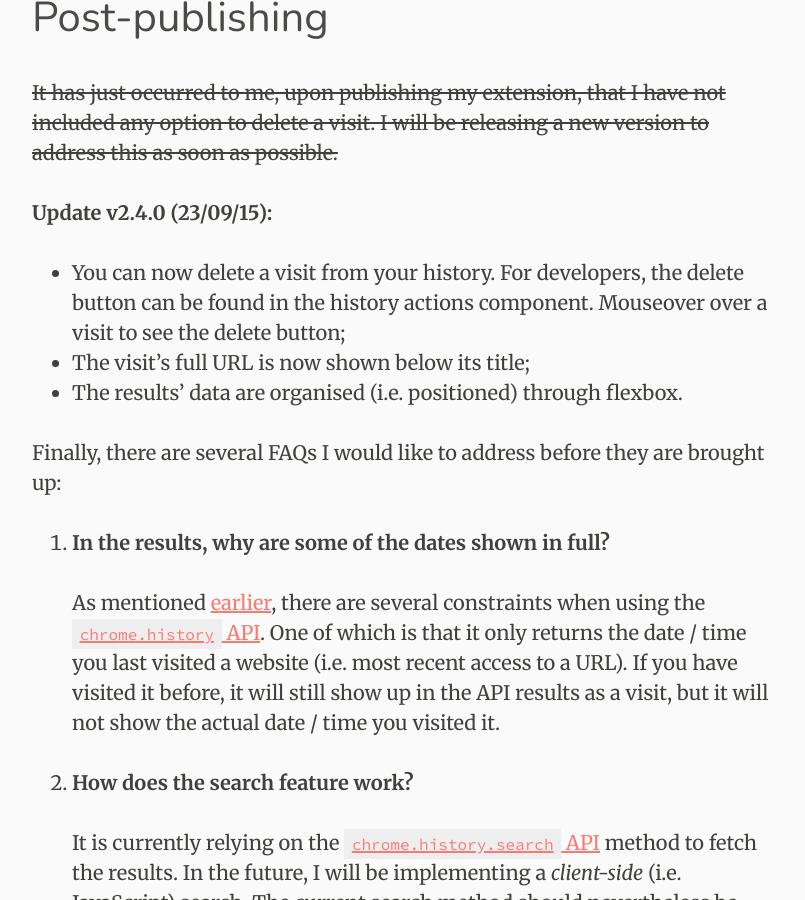
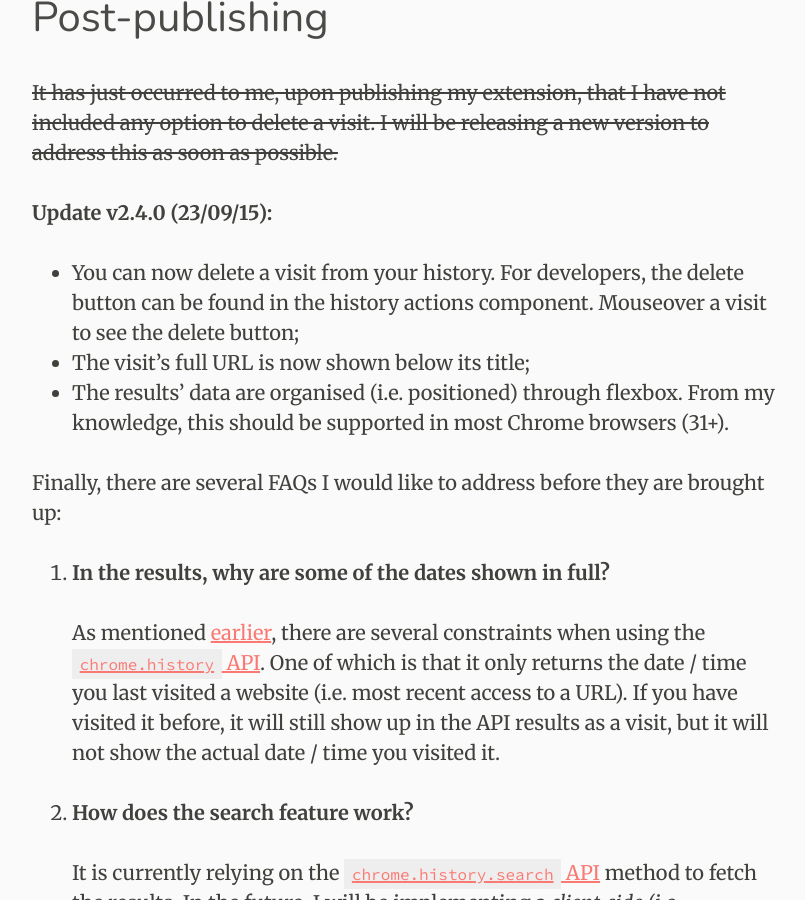
Before and after one commit to MrSaints/www-jekyll.fyianlai.com, a Jekyll site: the page built from _posts/2015-09-21-introducing-historyx-for-chrome.md, in a window 1280 px wide and 900 px high, scrolled down 7600 px. Shown: the whole window, without its empty margins (233-1038 px from the left). Built offline with Jekyll 4.4.1, drawn with Linux system fonts in a browser that asks for light colours; nearby versions of some CDN libraries; comment, search, counter and statistics services are not loaded; some of the changed text lies outside the part shown.

Commit message:
Corrections

```diff
--- a/_posts/2015-09-21-introducing-historyx-for-chrome.md
+++ b/_posts/2015-09-21-introducing-historyx-for-chrome.md
@@ -127,9 +127,9 @@ This project does not have an official communication channel, but I am generally
 
 **Update v2.4.0 (23/09/15):**
 
-- You can now delete a visit from your history. For developers, the delete button can be found in the history actions component. Mouseover over a visit to see the delete button;
+- You can now delete a visit from your history. For developers, the delete button can be found in the history actions component. Mouseover a visit to see the delete button;
 - The visit's full URL is now shown below its title;
-- The results' data are organised (i.e. positioned) through flexbox.
+- The results' data are organised (i.e. positioned) through flexbox. From my knowledge, this should be supported in most Chrome browsers (31+).
 
 Finally, there are several FAQs I would like to address before they are brought up:
 
```
Also changed, not shown: other parts of _posts/2015-09-21-introducing-historyx-for-chrome.md (+2 -2 lines).
